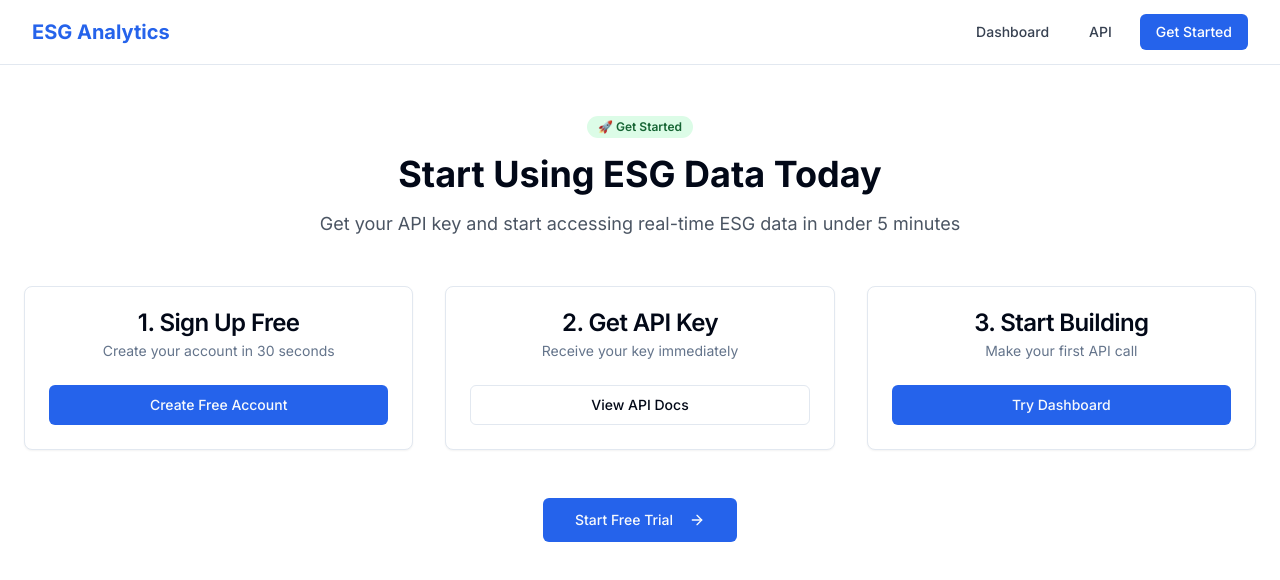
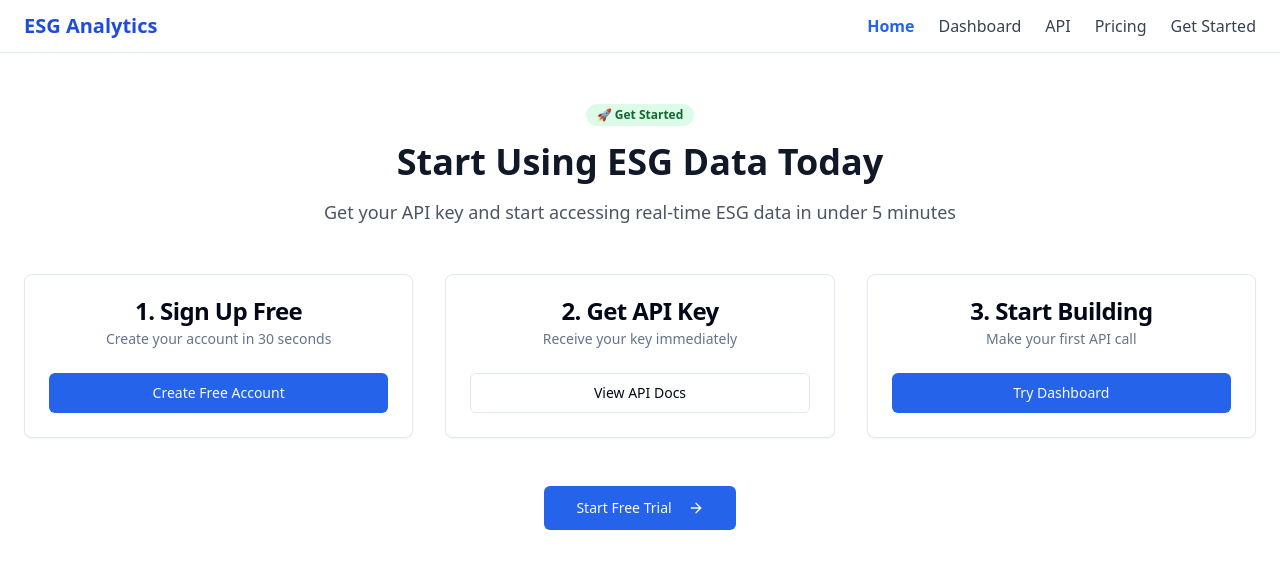
Before and after one commit to johnmuhoza33-bot/esg-aggregator, a Next.js app: page / in a window 1280 px wide. Shown: the top 580 px of the page. Built offline with nearby package versions, Linux system fonts and the light colour scheme.

Commit message:
Fix navbar brand link to home and include in layout

```diff
--- a/app/layout.tsx
+++ b/app/layout.tsx
@@ -1,47 +1,13 @@
-import type { Metadata } from 'next'
-import { Inter } from 'next/font/google'
-import './globals.css'
+import "./globals.css";
+import Navigation from "@/components/navigation";
 
-const inter = Inter({ subsets: ['latin'] })
-
-export const metadata: Metadata = {
-  title: 'ESG Data Aggregator - AI-Powered ESG Analytics',
-  description: 'Real-time ESG data and analytics powered by AI. Get comprehensive ESG insights for better investment decisions.',
-    generator: 'v0.dev'
-}
-
-export default function RootLayout({
-  children,
-}: {
-  children: React.ReactNode
-}) {
+export default function RootLayout({ children }: { children: React.ReactNode }) {
   return (
     <html lang="en">
-      <body className={inter.className}>
-        <nav className="border-b bg-white/95 backdrop-blur supports-[backdrop-filter]:bg-white/60">
-          <div className="container mx-auto px-4 sm:px-6 lg:px-8">
-            <div className="flex justify-between h-16">
-              <div className="flex items-center">
-                <div className="flex-shrink-0">
-                  <h1 className="text-xl font-bold text-blue-600">ESG Analytics</h1>
-                </div>
-              </div>
-              <div className="flex items-center space-x-4">
-                <a href="/dashboard" className="text-gray-700 hover:text-blue-600 px-3 py-2 rounded-md text-sm font-medium">
-                  Dashboard
-                </a>
-                <a href="/api-docs" className="text-gray-700 hover:text-blue-600 px-3 py-2 rounded-md text-sm font-medium">
-                  API
-                </a>
-                <a href="/pricing" className="bg-blue-600 text-white px-4 py-2 rounded-md text-sm font-medium hover:bg-blue-700">
-                  Get Started
-                </a>
-              </div>
-            </div>
-          </div>
-        </nav>
-        {children}
+      <body className="min-h-screen bg-white text-gray-900">
+        <Navigation />           {/* ← navbar included on every page */}
+        <main className="relative z-0">{children}</main>
       </body>
     </html>
-  )
+  );
 }
--- a/components/navigation.tsx
+++ b/components/navigation.tsx
@@ -5,36 +5,36 @@ import { usePathname } from "next/navigation";
 
 export default function Navigation() {
   const pathname = usePathname();
-
-  const navLinks = [
-    { name: "Dashboard", path: "/dashboard" },
-    { name: "API", path: "/api-docs" },
-    { name: "Pricing", path: "/pricing" },
-    { name: "Contact", path: "/contact" },
-    { name: "Get Started", path: "/get-started" },
-  ];
+  const item = (href: string, label: string) => (
+    <Link
+      href={href}
+      className={`hover:text-blue-600 ${
+        pathname === href ? "text-blue-600 font-semibold" : "text-gray-700"
+      }`}
+    >
+      {label}
+    </Link>
+  );
 
   return (
-    <nav className="bg-white shadow px-6 py-3 flex justify-between items-center">
-      {/* Brand Logo → Home */}
-      <Link href="/" className="flex items-center gap-2 hover:opacity-80">
-        <span className="text-xl font-bold text-blue-700">ESG Analytics</span>
-      </Link>
+    <header className="sticky top-0 z-50 bg-white/95 backdrop-blur border-b">
+      <nav className="container mx-auto px-6 py-3 flex items-center justify-between">
+        {/* BRAND → always goes Home */}
+        <Link
+          href="/"
+          className="text-xl font-bold text-blue-700 cursor-pointer pointer-events-auto select-none"
+        >
+          ESG Analytics
+        </Link>
 
-      {/* Navigation Links */}
-      <div className="flex items-center gap-6">
-        {navLinks.map((link) => (
-          <Link
-            key={link.path}
-            href={link.path}
-            className={`hover:text-blue-600 ${
-              pathname === link.path ? "text-blue-600 font-semibold" : "text-gray-700"
-            }`}
-          >
-            {link.name}
-          </Link>
-        ))}
-      </div>
-    </nav>
+        <div className="hidden md:flex items-center gap-6">
+          {item("/", "Home")}
+          {item("/dashboard", "Dashboard")}
+          {item("/api-docs", "API")}
+          {item("/pricing", "Pricing")}
+          {item("/get-started", "Get Started")}
+        </div>
+      </nav>
+    </header>
   );
 }
```
